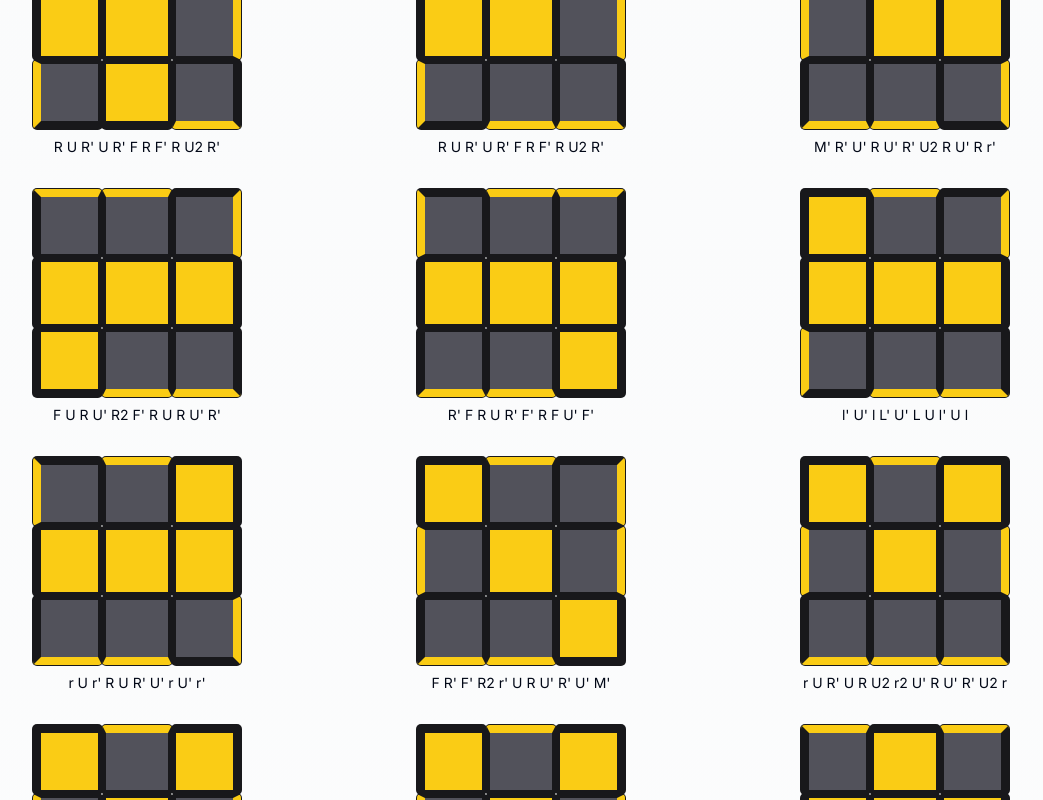
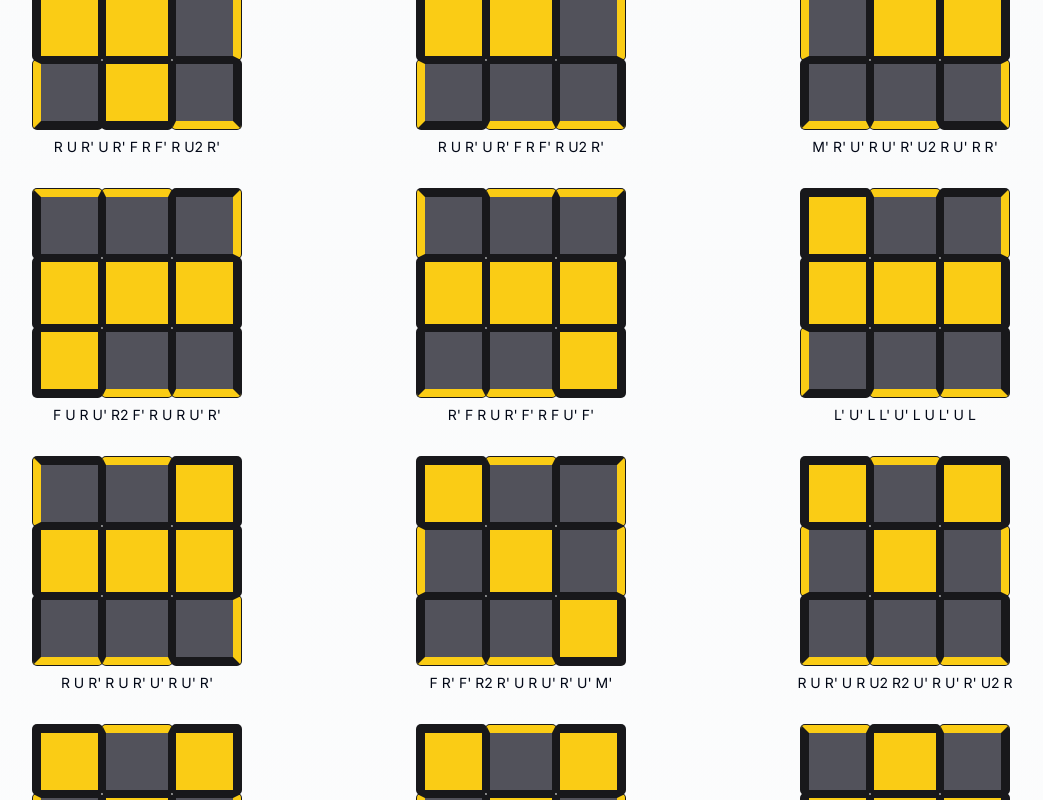
Before and after one commit to ValdineiJunior/cube-lessons, a Next.js app: page /orientationLastLayer in a window 1280 px wide. Shown: the part 1120-1920 px from the top of the page, without its empty margins (119-1162 px from the left). Built offline with nearby package versions, Linux system fonts and the light colour scheme.

Commit message:
fix: oll notations

```diff
--- a/src/app/(dashboard)/orientationLastLayer/types.ts
+++ b/src/app/(dashboard)/orientationLastLayer/types.ts
@@ -160,7 +160,7 @@ export const ollNotations: OllNotation[] = [
     group: "Small Lightning Bolt",
     notation: {
       colors: ["y", "y", "t", "l", "y", "y", "b", "b", "r"],
-      moves: ["M'", "R'", "U'", "R", "U'", "R'", "U2", "R", "U'", "R", "r'"],
+      moves: ["M'", "R'", "U'", "R", "U'", "R'", "U2", "R", "U'", "R", "R'"],
     },
   },
   {
@@ -187,7 +187,7 @@ export const ollNotations: OllNotation[] = [
     group: "Knight Move Shape",
     notation: {
       colors: ["y", "t", "r", "y", "y", "y", "l", "b", "b"],
-      moves: ["l'", "U'", "l", "L'", "U'", "L", "U", "l'", "U", "l"],
+      moves: ["L'", "U'", "L", "L'", "U'", "L", "U", "L'", "U", "L"],
     },
   },
   {
@@ -196,7 +196,7 @@ export const ollNotations: OllNotation[] = [
     group: "Knight Move Shape",
     notation: {
       colors: ["l", "t", "y", "y", "y", "y", "b", "b", "r"],
-      moves: ["r", "U", "r'", "R", "U", "R'", "U'", "r", "U'", "r'"],
+      moves: ["R", "U", "R'", "R", "U", "R'", "U'", "R", "U'", "R'"],
     },
   },
   {
@@ -205,7 +205,7 @@ export const ollNotations: OllNotation[] = [
     group: "Dot",
     notation: {
       colors: ["y", "t", "r", "l", "y", "r", "b", "b", "y"],
-      moves: ["F", "R'", "F'", "R2", "r'", "U", "R", "U'", "R'", "U'", "M'"],
+      moves: ["F", "R'", "F'", "R2", "R'", "U", "R", "U'", "R'", "U'", "M'"],
     },
   },
   {
@@ -215,19 +215,19 @@ export const ollNotations: OllNotation[] = [
     notation: {
       colors: ["y", "t", "y", "l", "y", "r", "b", "b", "b"],
       moves: [
-        "r",
+        "R",
         "U",
         "R'",
         "U",
         "R",
         "U2",
-        "r2",
+        "R2",
         "U'",
         "R",
         "U'",
         "R'",
         "U2",
-        "r",
+        "R",
       ],
     },
   },
@@ -237,7 +237,7 @@ export const ollNotations: OllNotation[] = [
     group: "Dot",
     notation: {
       colors: ["y", "t", "y", "l", "y", "r", "l", "b", "r"],
-      moves: ["r'", "R", "U", "R", "U", "R'", "U'", "M'", "R'", "F", "R", "F'"],
+      moves: ["R'", "R", "U", "R", "U", "R'", "U'", "M'", "R'", "F", "R", "F'"],
     },
   },
   {
@@ -246,7 +246,7 @@ export const ollNotations: OllNotation[] = [
     group: "Dot",
     notation: {
       colors: ["y", "t", "y", "l", "y", "r", "y", "b", "y"],
-      moves: ["r", "U", "R'", "U'", "M2", "U", "R", "U'", "R'", "U'", "M'"],
+      moves: ["R", "U", "R'", "U'", "M2", "U", "R", "U'", "R'", "U'", "M'"],
     },
   },
   {
@@ -282,7 +282,7 @@ export const ollNotations: OllNotation[] = [
     group: "Cross",
     notation: {
       colors: ["t", "y", "y", "y", "y", "y", "b", "y", "y"],
-      moves: ["r", "U", "R'", "U'", "r'", "F", "R", "F'"],
+      moves: ["R", "U", "R'", "U'", "R'", "F", "R", "F'"],
     },
   },
   {
@@ -291,7 +291,7 @@ export const ollNotations: OllNotation[] = [
     group: "Cross",
     notation: {
       colors: ["l", "y", "y", "y", "y", "y", "y", "y", "b"],
-      moves: ["F'", "r", "U", "R'", "U'", "r'", "F", "R"],
+      moves: ["F'", "R", "U", "R'", "U'", "R'", "F", "R"],
     },
   },
   {
@@ -318,7 +318,7 @@ export const ollNotations: OllNotation[] = [
     group: "Corners Oriented",
     notation: {
       colors: ["y", "y", "y", "y", "y", "r", "y", "b", "y"],
-      moves: ["r", "U", "R'", "U'", "r'", "R", "U", "R", "U'", "R'"],
+      moves: ["R", "U", "R'", "U'", "R'", "R", "U", "R", "U'", "R'"],
     },
   },
   {
@@ -549,7 +549,7 @@ export const ollNotations: OllNotation[] = [
     group: "Small L Shape",
     notation: {
       colors: ["l", "y", "t", "l", "y", "y", "l", "b", "b"],
-      moves: ["r", "U'", "r2", "U", "r2", "U", "r2", "U'", "r"],
+      moves: ["R", "U'", "R2", "U", "R2", "U", "R2", "U'", "R"],
     },
   },
   {
@@ -558,7 +558,7 @@ export const ollNotations: OllNotation[] = [
     group: "Small L Shape",
     notation: {
       colors: ["l", "t", "t", "l", "y", "y", "l", "y", "b"],
-      moves: ["r'", "U", "r2", "U'", "r2", "U'", "r2", "U", "r'"],
+      moves: ["R'", "U", "R2", "U'", "R2", "U'", "R2", "U", "R'"],
     },
   },
   {
@@ -585,7 +585,7 @@ export const ollNotations: OllNotation[] = [
     group: "Small L Shape",
     notation: {
       colors: ["t", "y", "t", "l", "y", "y", "b", "b", "b"],
-      moves: ["l'", "U2", "L", "U", "L'", "U'", "L", "U", "L'", "U", "l"],
+      moves: ["L'", "U2", "L", "U", "L'", "U'", "L", "U", "L'", "U", "L"],
     },
   },
   {
@@ -594,7 +594,7 @@ export const ollNotations: OllNotation[] = [
     group: "Small L Shape",
     notation: {
       colors: ["t", "y", "t", "y", "y", "r", "b", "b", "b"],
-      moves: ["r", "U2", "R'", "U'", "R", "U", "R'", "U'", "R", "U'", "r'"],
+      moves: ["R", "U2", "R'", "U'", "R", "U", "R'", "U'", "R", "U'", "R'"],
     },
   },
   {
@@ -629,9 +629,9 @@ export const ollNotations: OllNotation[] = [
     notation: {
       colors: ["l", "t", "r", "y", "y", "y", "l", "b", "r"],
       moves: [
-        "r'",
+        "R'",
         "U'",
-        "r",
+        "R",
         "U'",
         "R'",
         "U",
@@ -640,9 +640,9 @@ export const ollNotations: OllNotation[] = [
         "R'",
         "U",
         "R",
-        "r'",
+        "R'",
         "U",
-        "r",
+        "R",
       ],
     },
   },
@@ -652,7 +652,7 @@ export const ollNotations: OllNotation[] = [
     group: "Corners Oriented",
     notation: {
       colors: ["y", "t", "y", "y", "y", "y", "y", "b", "y"],
-      moves: ["R", "U", "R'", "U'", "M'", "U", "R", "U'", "r'"],
+      moves: ["R", "U", "R'", "U'", "M'", "U", "R", "U'", "R'"],
     },
   },
 ];
```
